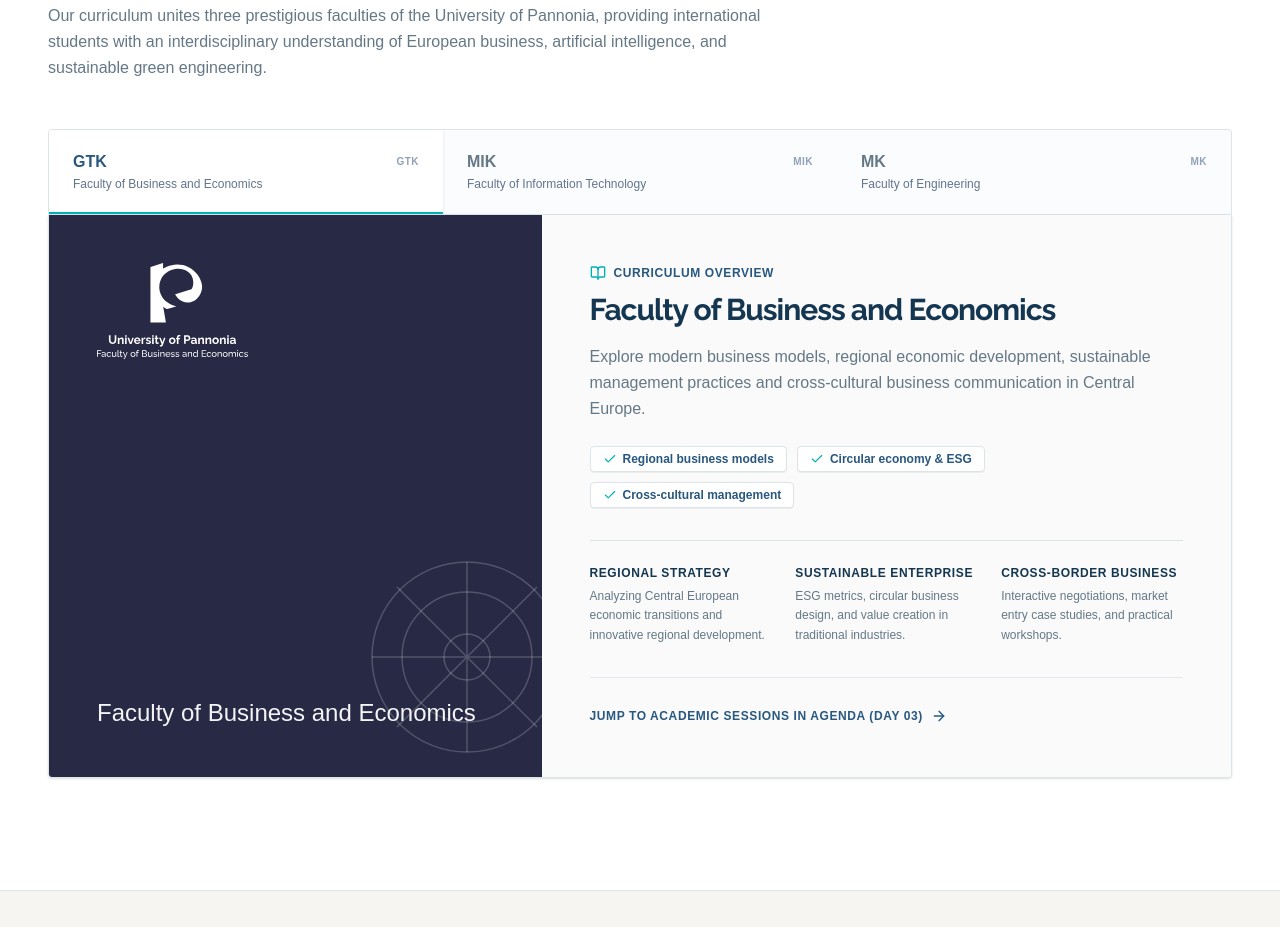
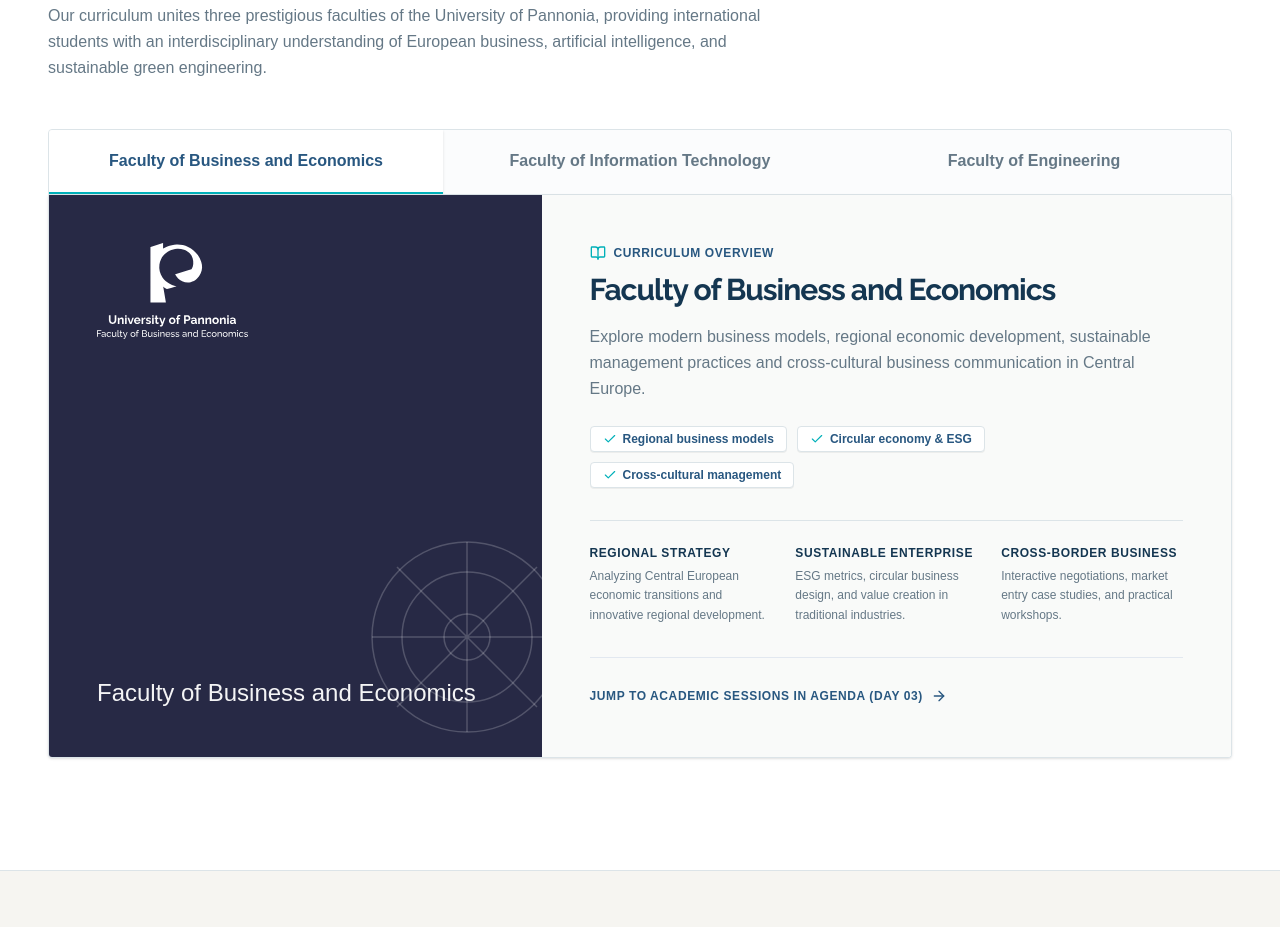
Before and after one commit to palinkasroland90-beep/summeruni-unipannon, a React (Vite) app: page / in a window 1280 px wide. Shown: the part 2900-3827 px from the top of the page. Built offline with nearby package versions, Linux system fonts and the light colour scheme.

Commit message:
style: display only full English faculty names on Academics tabs

```diff
--- a/src/components/Academics.tsx
+++ b/src/components/Academics.tsx
@@ -50,19 +50,13 @@ export const Academics: React.FC<AcademicsProps> = ({ onJumpToDay }) => {
               <button
                 key={key}
                 onClick={() => setActiveFacultyKey(key)}
-                className={`py-4 sm:py-5 px-3 sm:px-6 text-left transition-all relative border-b-2 ${
+                className={`py-4 sm:py-5 px-3 sm:px-6 flex items-center justify-center text-center transition-all relative border-b-2 ${
                   isActive
                     ? 'bg-white text-[#285780] font-bold border-[#00b0b9] shadow-sm'
-                    : 'text-[#657886] hover:bg-white/60 border-transparent'
+                    : 'text-[#657886] hover:bg-white/60 border-transparent font-semibold'
                 }`}
               >
-                <div className="flex flex-col sm:flex-row sm:items-center justify-between gap-1">
-                  <span className="text-sm sm:text-base font-bold">{f.code}</span>
-                  <span className="text-[10px] uppercase font-bold tracking-wider text-slate-400">
-                    {key.toUpperCase()}
-                  </span>
-                </div>
-                <span className="hidden md:block text-xs font-normal text-slate-500 truncate mt-0.5">
+                <span className="text-xs sm:text-sm md:text-base leading-snug block">
                   {f.name}
                 </span>
               </button>
```
